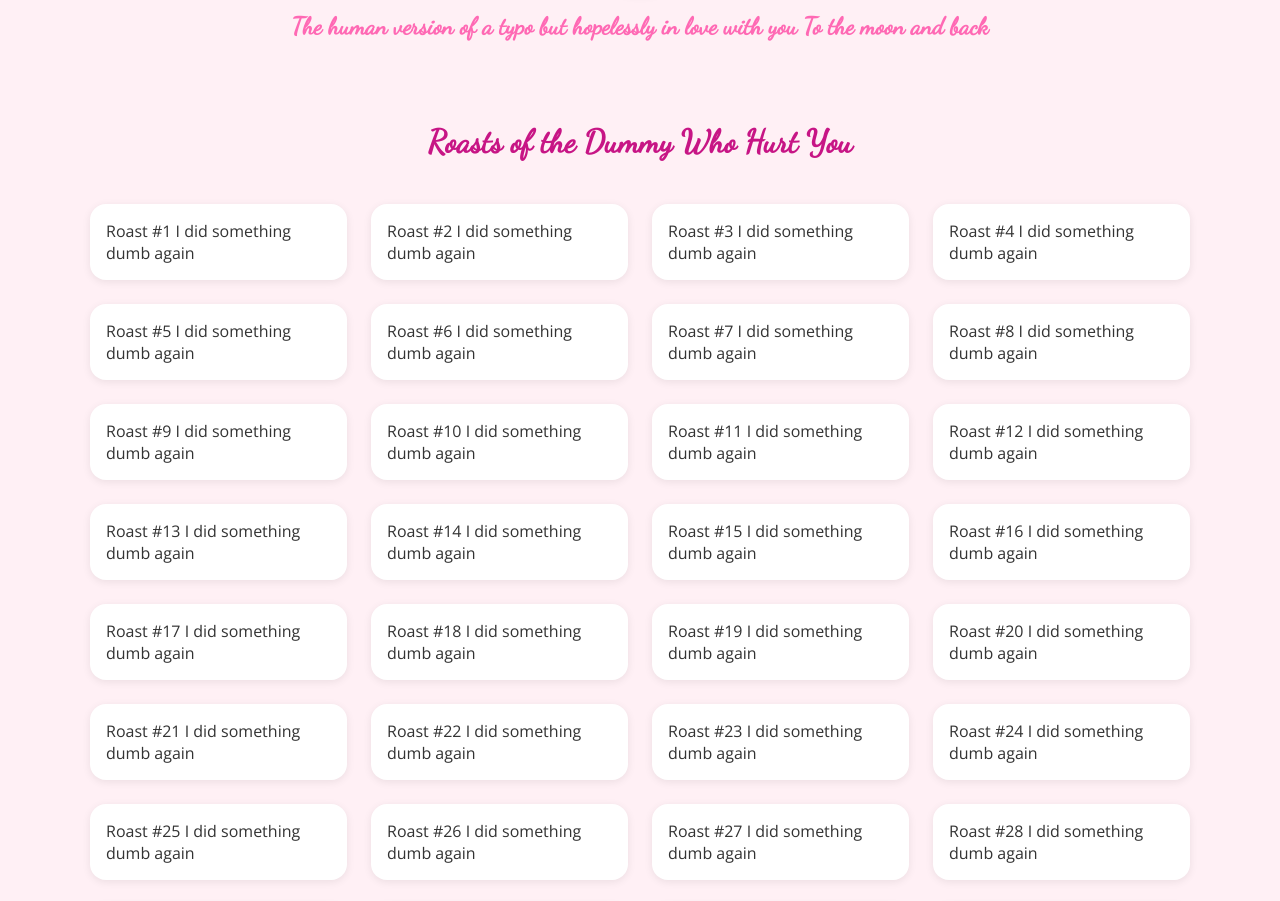
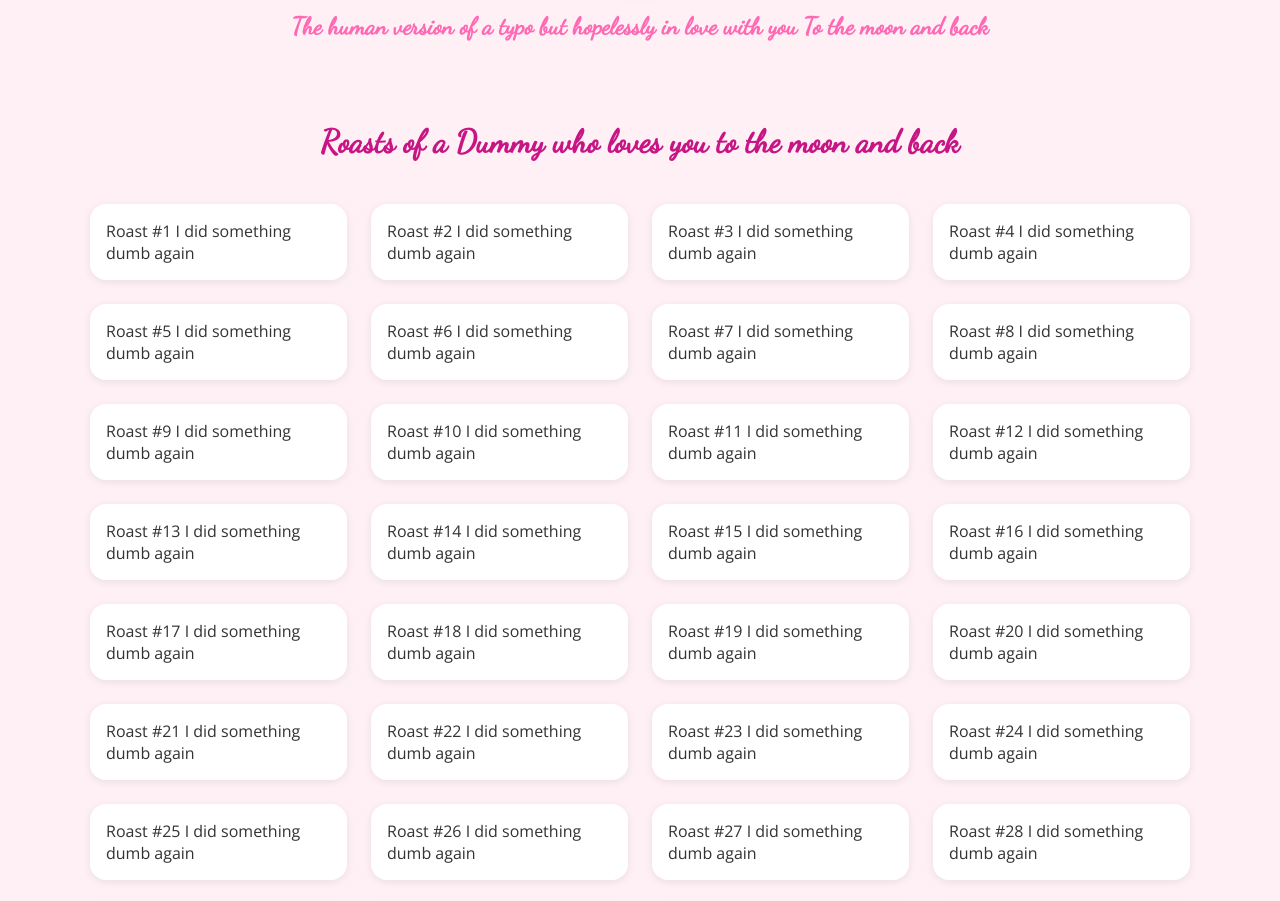
Before and after one commit to SamarthGairola125/love-letter, a plain HTML site: page index.html in a window 1280 px wide. Shown: the part 1800-2701 px from the top of the page. Drawn offline with nearby package versions, Linux system fonts and the light colour scheme.

Commit message:
Update index.html

```diff
--- a/index.html
+++ b/index.html
@@ -151,7 +151,7 @@
 
   <!-- 100 Roasts -->
   <section class="section">
-    <h2>Roasts of the Dummy Who Hurt You</h2>
+    <h2>Roasts of a Dummy who loves you to the moon and back</h2>
     <div class="grid">
       <script>
         const roasts = Array.from({ length: 100 }, (_, i) => `Roast #${i + 1} I did something dumb again`);
```
